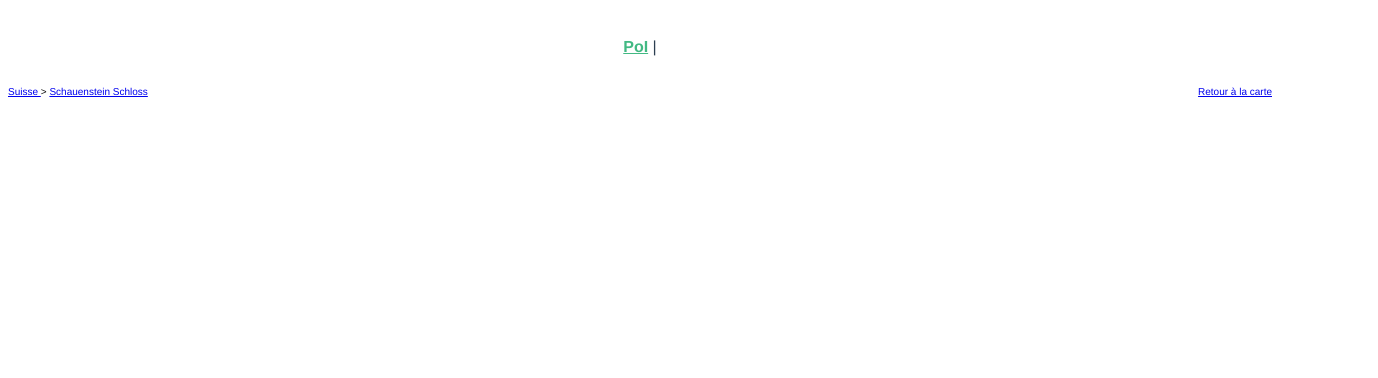
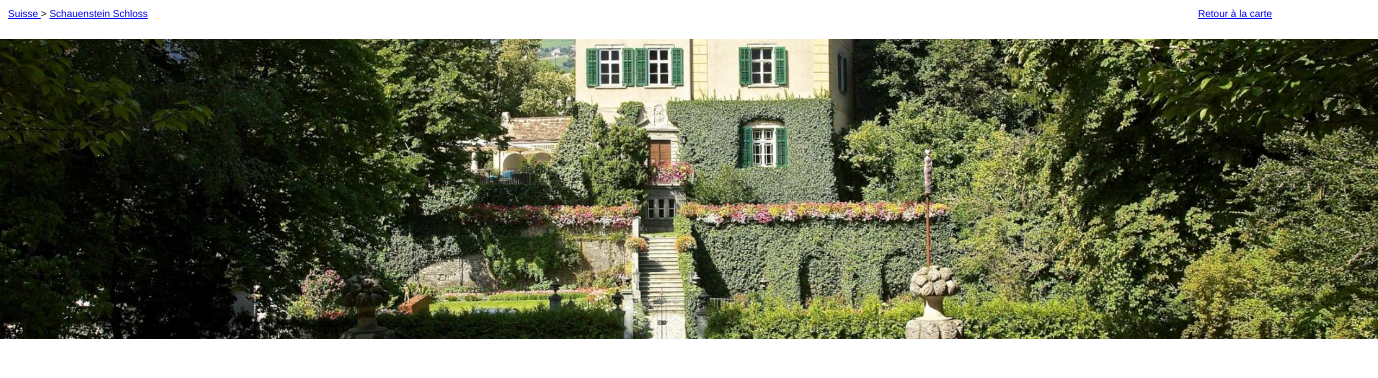
Before and after one commit to apoirrier/voyage-app, a Vue app: page / in a window 1280 px wide. Shown: the top 378 px of the page, 1378 px wide, since content can reach past the window. Built offline with nearby package versions, Linux system fonts and the light colour scheme.

Commit message:
Added beginning of image slider

```diff
--- a/src/App.vue
+++ b/src/App.vue
@@ -1,8 +1,5 @@
 <template>
   <div id="app">
-    <div id="nav">
-      <router-link to="/">PoI</router-link> |
-    </div>
     <router-view/>
   </div>
 </template>
--- /dev/null
+++ b/src/components/ImageSlider.vue
@@ -0,0 +1,43 @@
+<template>
+    <div class="image-slider">
+        <img class="image-slider_image"
+            :src="imageUrl"
+            :alt="altText" >
+    </div>
+</template>
+
+<script>
+export default {
+    name: "ImageSlider",
+    data() {
+        return {
+            currentImage: 0,
+            images: ["schauenstein_ext.jpeg", "Schauenstein_int.webp"],
+            altText: "Schauenstein Schloss"
+        }
+    },
+    computed: {
+        imageUrl() {
+            return "images/" + this.images[this.currentImage];
+        }
+    }
+}
+</script>
+
+<style lang="scss">
+.image-slider {
+  display: flex;
+  width: 110%;
+  justify-content: space-between;
+  padding-top: 20px;
+  padding-bottom: 20px;
+  margin-left: -20px;
+}
+
+.image-slider_image {
+  max-width: 110%;
+  width: 110%;
+  height: 300px;
+  object-fit: cover;
+}
+</style>
--- a/src/views/PoI.vue
+++ b/src/views/PoI.vue
@@ -1,13 +1,19 @@
 <template>
-    <div>
+    <div class>
         <div class=navigation> <router-link :to="parent.url"> {{ parent.name }} </router-link> > <router-link :to="url"> {{ name }} </router-link> </div>
         <div class=backMap> <router-link to="/"> Retour à la carte </router-link></div>
+        <ImageSlider/>
     </div>
 </template>
 
 <script>
+import ImageSlider from '../components/ImageSlider.vue'
+
 export default {
     name: "PoI",
+    components: {
+        ImageSlider
+    },
     data() {
         return {
             parent: {
```
Also changed, not shown: public/images/Schauenstein_int.webp (added), public/images/schauenstein_ext.jpeg (added).
